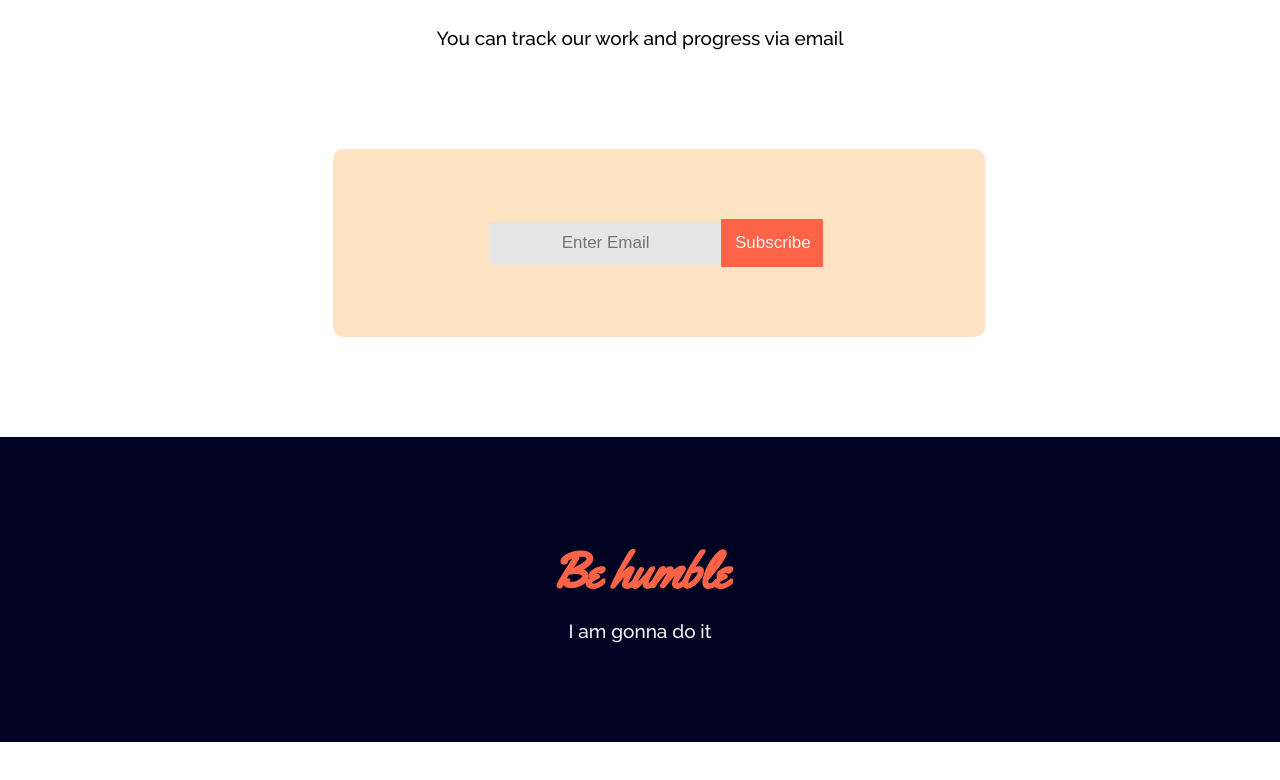
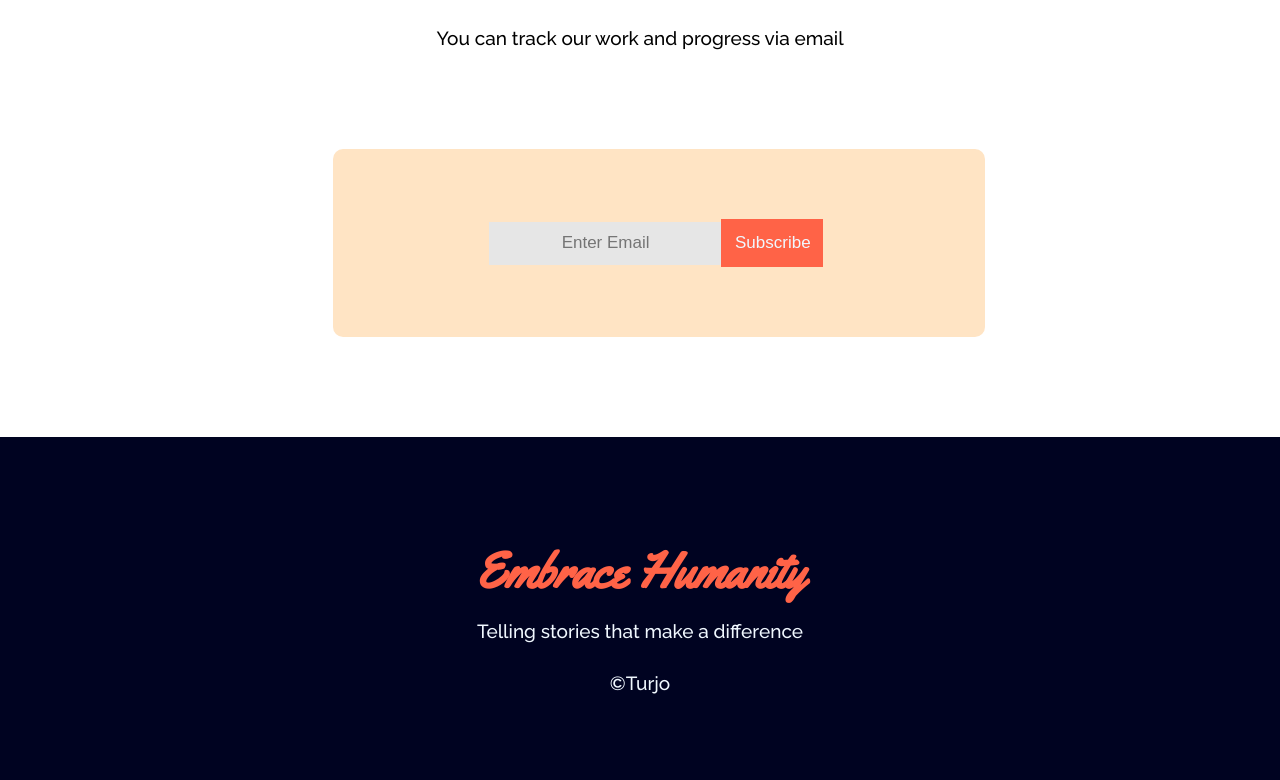
Before and after one commit to Turjo99/Project-3, a plain HTML site: page index.html in a window 1280 px wide. Shown: the part 2943-3723 px from the top of the page. Before the commit the page ends 3685 px from the top, so only its background shows below. Drawn offline with Linux system fonts and the light colour scheme.

Commit message:
Some Text change

```diff
--- a/index.html
+++ b/index.html
@@ -131,8 +131,9 @@
     </section>
 
     <section class="footer">
-      <h2 class="center"> <span>Be humble</span> </h1>
-        <p class="center">I am gonna do it</p>
+      <h2 class="center"> <span>Embrace Humanity</span> </h1>
+        <p class="center">Telling stories that make a difference</p>
+        <p class="center margin-top">©Turjo</p>
     </section>
   </body>
 </html>
```
